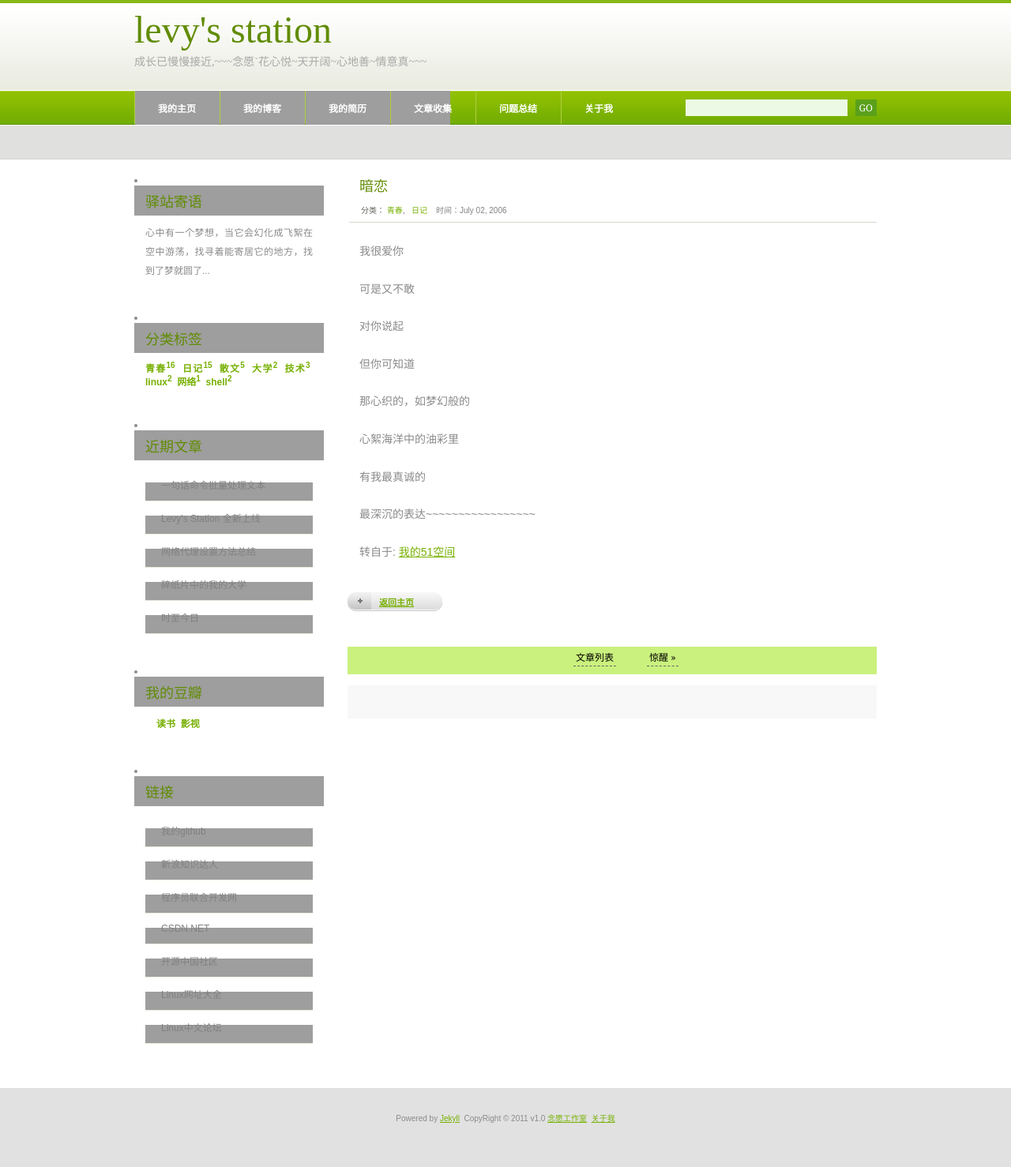
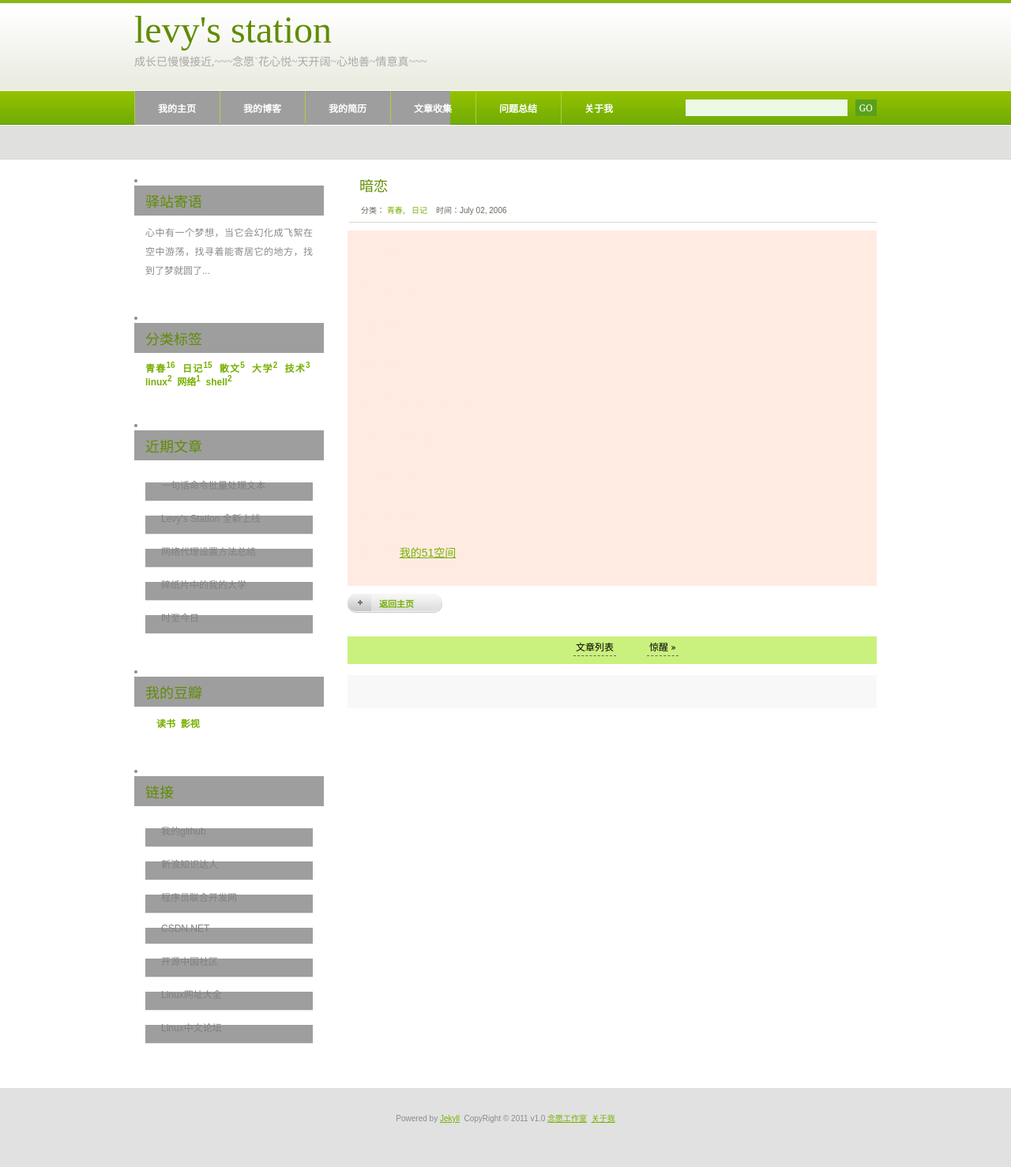
Before and after one commit to cailiwei/yuan, a Jekyll site: the page built from _posts/2006-07-02-diary.markdown, in a window 1280 px wide. Shown: the whole page at 79% size. Built offline with Jekyll 4.4.1, drawn with Linux system fonts in a browser that asks for light colours; comment, search, counter and statistics services are not loaded.

Commit message:
Change <entry> color

```diff
--- a/_layouts/post.html
+++ b/_layouts/post.html
@@ -12,7 +12,7 @@ layout: default
 			<span style="display:inline"><a href="{{ site.baseurl }}/tags/?tag={{tag | cgi}}">{{ tag }}</a>{% if forloop.last == false %}, {%endif %}&nbsp;</span>
 			{% endfor %}
 			{% endif %}
-			<span style="color:gray; display:inline; text-align: right;" title="{{ page.date | date_to_xmlschema }}" pubdate="{{ page.date | date_to_xmlschema }}">
+			<span style="display:inline;" title="{{ page.date | date_to_xmlschema }}" pubdate="{{ page.date | date_to_xmlschema }}">
 				&nbsp;&nbsp;时间：{{ page.date | date: '%B %d, %Y' }}</span>
 		</ul>
 
--- a/css/style.css
+++ b/css/style.css
@@ -283,7 +283,7 @@ hr { display: none; }
 
 /* Post */
 .post {
-	margin-bottom: 45px;
+	margin-bottom: 30px;
 }
 
 .post .title {
@@ -348,6 +348,10 @@ hr { display: none; }
 	color: #666666;
 }
 
+.post .links a{
+	text-decoration: none;
+}
+
 .post .post-bottom {
 	height:30px;
 	margin-bottom:10px;
@@ -356,10 +360,14 @@ hr { display: none; }
 	text-decoration: none;
 }
 
-/* entry */
+/* entry ---- >  posted blog was insided here */
+
 #entry {
 	margin-bottom: 10px;
 	padding: 10px 15px 10px 15px;
+	background-color:#ffebe2;
+	color:#ffebe2;
+	border:1px solid #ffebe2;
 }
 
 
```
